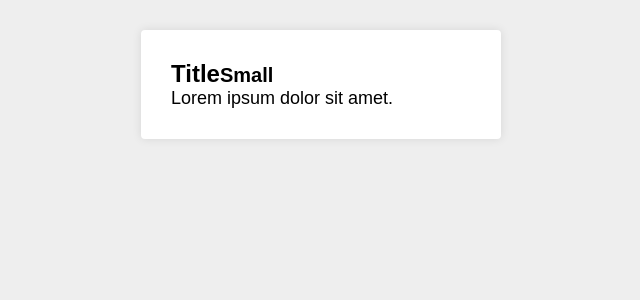
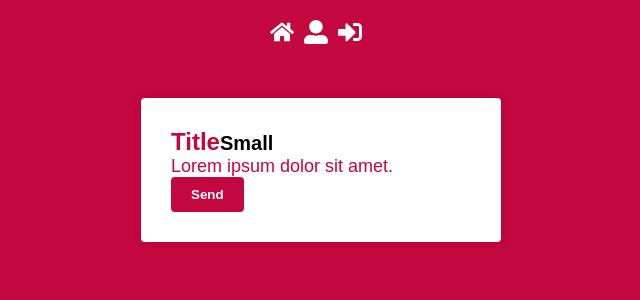
Before and after one commit to victormxlo/react-base, a React (Create React App) app: page / in a window 1280 px wide. Shown: the top 300 px of the page, without its empty margins (319-959 px from the left). Built offline with nearby package versions, Linux system fonts and the light colour scheme.

Commit message:
Style settings

```diff
--- a/package.json
+++ b/package.json
@@ -8,6 +8,7 @@
     "@testing-library/user-event": "^13.5.0",
     "react": "^18.2.0",
     "react-dom": "^18.2.0",
+    "react-icons": "^4.8.0",
     "react-scripts": "5.0.1",
     "web-vitals": "^2.1.4"
   },
--- a/src/App.js
+++ b/src/App.js
@@ -2,10 +2,12 @@
 
 import Login from './pages/Login';
 import GlobalStyles from './styles/GlobalStyles';
+import Header from './components/Header';
 
 function App() {
   return (
     <>
+      <Header />
       <Login />
       <GlobalStyles />
     </>
--- /dev/null
+++ b/src/components/Header/index.js
@@ -0,0 +1,19 @@
+import React from "react";
+import { FaHome, FaUserAlt, FaSignInAlt } from 'react-icons/fa';
+import { Nav } from './styled';
+
+export default function Header() {
+  return (
+    <Nav>
+      <a href="/">
+        <FaHome size={24} />
+      </a>
+      <a href="/">
+        <FaUserAlt size={24} />
+      </a>
+      <a href="/">
+        <FaSignInAlt size={24} />
+      </a>
+    </Nav>
+  );
+}
--- /dev/null
+++ b/src/components/Header/styled.js
@@ -0,0 +1,16 @@
+import styled from "styled-components";
+import { primaryColor } from "../../config/colors";
+
+export const Nav = styled.nav`
+  background: ${primaryColor};
+  padding: 20px;
+  display: flex;
+  align-items: center;
+  justify-content: center;
+
+  a {
+    color: #fff;
+    margin: 0 10px 0 0;
+    font-weight: bold;
+  }
+`;
--- /dev/null
+++ b/src/config/colors.js
@@ -0,0 +1,7 @@
+export const primaryColor = '#C3073F';
+export const primaryDarkColor = '#1A1A1D';
+
+export const successColor = '#0197F6';
+export const infoColor = '#0197F6';
+export const errorColor = '#F2AF29';
+export const warningColor = '#F2AF29';
--- a/src/pages/Login/index.js
+++ b/src/pages/Login/index.js
@@ -8,6 +8,7 @@
     <Container>
       <Title>Title<small>Small</small></Title>
       <Paragraph>Lorem ipsum dolor sit amet.</Paragraph>
+      <button type="button">Send</button>
     </Container>
   );
 }
--- a/src/styles/GlobalStyles.js
+++ b/src/styles/GlobalStyles.js
@@ -1,4 +1,5 @@
 import styled, { createGlobalStyle } from "styled-components";
+import { primaryColor, primaryDarkColor } from "../config/colors";
 
 export default createGlobalStyle`
   * {
@@ -10,7 +11,8 @@
 
   body {
     font-family: sans-serif;
-    background: #eee;
+    background: ${primaryColor};
+    color: ${primaryColor};
   }
 
   html, body, #root {
@@ -19,10 +21,17 @@
 
   button {
     cursor: pointer;
+    background: ${primaryColor};
+    border: none;
+    color: #fff;
+    padding: 10px 20px;
+    border-radius: 4px;
+    font-weight: 700;
   }
 
   a {
     text-decoration: none;
+    color: ${primaryColor};
   }
 
   ul {
```
Also changed, not shown: .eslintrc.js, 1 other file (tests, documents, lock files or other folders).
